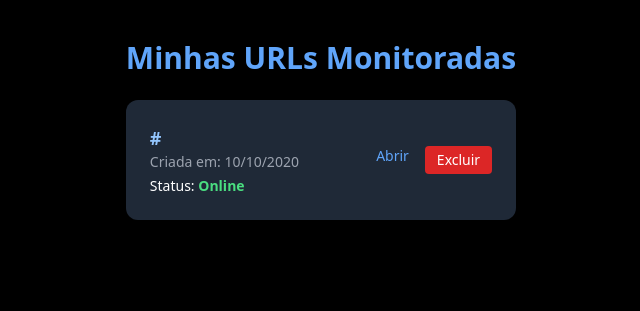
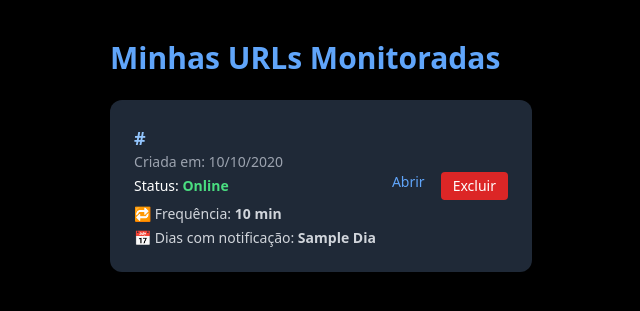
Before and after one commit to rayssarrsilva/monitoramentoDeURL, a Django app: template monitor/templates/monitor/lista.html in a window 1280 px wide. Shown: the part 80-391 px from the top of the page, without its empty margins (319-959 px from the left). Run offline with Django 3.2, Linux system fonts and the light colour scheme; the template is opened without the code that fills it: most values are stand-ins (such as "Sample title", 1, 10 or a date in 2020); some libraries are stand-ins or nearby versions.

Commit message:
feature pra notificar independente se url esta ou nao offline

```diff
--- a/monitor/templates/monitor/form.html
+++ b/monitor/templates/monitor/form.html
@@ -44,9 +44,6 @@
             <label class="inline-flex items-center">
               <input type="checkbox" name="receber_notificacoes" class="form-checkbox">
               <span class="ml-2 text-white">Receber notificações</span>
-              <span class="ml-1 relative group cursor-pointer">
-                <span class="text-blue-300 font-bold">?</span>
-                <div class="absolute bottom-full mb-2 w-72 bg-gray-800 text-white text-sm rounded-lg shadow-lg p-3 hidden group-hover:block z-10">
                   As notificações avisam se a URL estiver fora do ar nos dias/horários definidos. Ideal para monitorar serviços online importantes.
                 </div>
               </span>
--- a/monitor/templates/monitor/lista.html
+++ b/monitor/templates/monitor/lista.html
@@ -36,6 +36,20 @@
                   <span class="text-yellow-400 font-semibold">Desconhecido</span>
                 {% endif %}
               </p>
+              <p class="text-sm text-gray-300 mt-2">
+                🔁 Frequência: <strong>{{ url.frequencia_minutos }} min</strong>
+              </p>
+              <p class="text-sm text-gray-300 mt-1">
+                📅 Dias com notificação:
+                <span class="font-semibold">
+                  {% for dia in url.dias_lista %}
+                    {{ dia|title }}{% if not forloop.last %}, {% endif %}
+                  {% empty %}
+                    Nenhum dia selecionado.
+                  {% endfor %}
+                </span>
+              </p>
+
             </div>
             <div class="flex gap-4">
               <a href="{{ url.url }}" target="_blank" rel="noopener noreferrer"
--- a/monitor/views.py
+++ b/monitor/views.py
@@ -14,7 +14,11 @@ from django.contrib import messages
 
 @login_required
 def lista_urls(request):
-    urls = Url.objects.filter(usuario = request.user) #lista por ORM, mostrando apenas as urls do user
+    urls = Url.objects.filter(usuario=request.user)
+
+    for url in urls:
+        url.dias_lista = url.dias_da_semana.split(',') if url.dias_da_semana else []
+
     return render(request, 'monitor/lista.html', {'urls': urls})
 
 
```
Also changed, not shown: monitor/forms.py (+11 -11 lines), monitor/tasks.py (+8 -7 lines).
